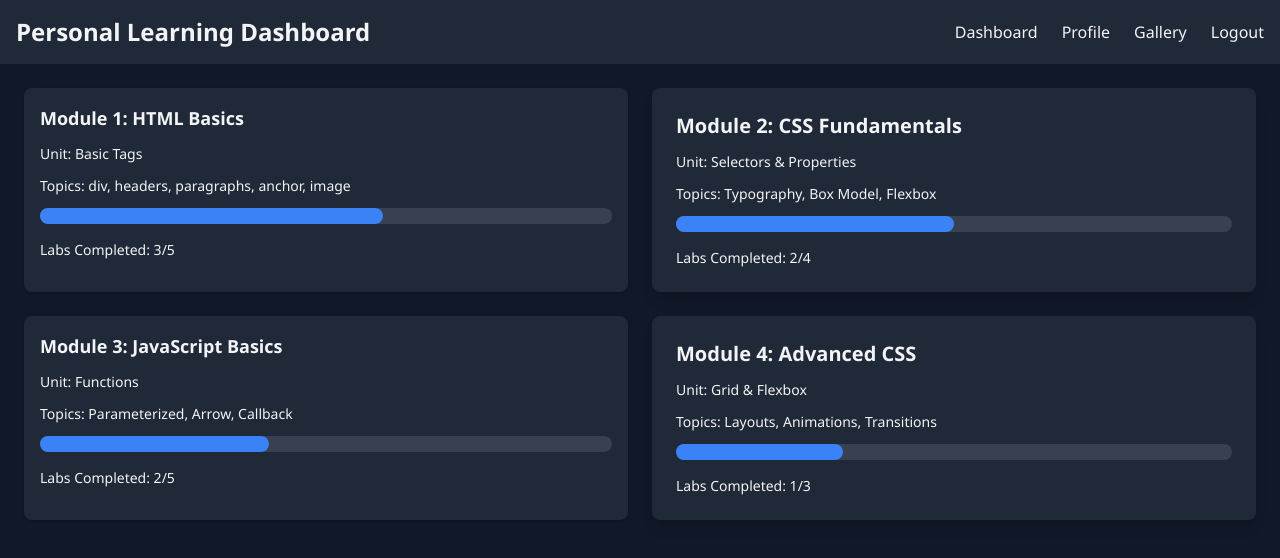
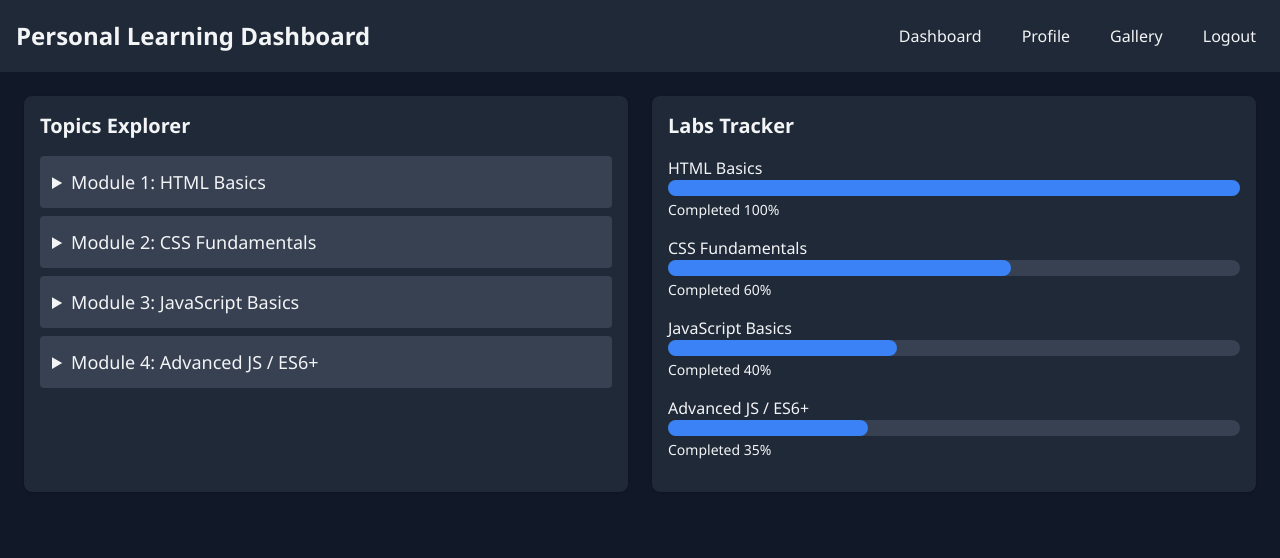
Before and after one commit to Shashi-Kiran-V/BT-Bootcamp, a plain HTML site: page UI-challenges-bootcamp/HTML_CSS_Challenges/dashboard.html in a window 1280 px wide. Drawn offline with nearby package versions, Linux system fonts and the light colour scheme.

Commit message:
implemented lab 4 and 5

```diff
--- a/UI-challenges-bootcamp/HTML_CSS_Challenges/dashboard.html
+++ b/UI-challenges-bootcamp/HTML_CSS_Challenges/dashboard.html
@@ -7,69 +7,115 @@
   <script src="https://cdn.tailwindcss.com"></script>
   <style>
     body { font-family: 'Segoe UI', Tahoma, Geneva, Verdana, sans-serif; }
+    summary::-webkit-details-marker { display: none; }
   </style>
 </head>
-<body class="bg-gray-900 text-gray-100">
+<body class="bg-gray-900 text-gray-100 min-h-screen">
 
   <!-- Header -->
   <header class="bg-gray-800 p-4 flex justify-between items-center">
     <h1 class="text-2xl font-semibold">Personal Learning Dashboard</h1>
-    <nav>
-      <ul class="flex gap-6">
-        <li><a href="dashboard.html" class="hover:text-blue-400">Dashboard</a></li>
-        <li><a href="profile.html" class="hover:text-blue-400">Profile</a></li>
-        <li><a href="gallery.html" class="hover:text-blue-400">Gallery</a></li>
-        <li><a href="login.html" class="hover:text-blue-400">Logout</a></li>
-      </ul>
+
+    <!-- Hamburger -->
+    <button id="menu-btn" class="md:hidden text-gray-100 text-2xl focus:outline-none">&#9776;</button>
+
+    <!-- Menu -->
+    <nav id="menu" class="hidden md:flex md:gap-6 flex-col md:flex-row mt-2 md:mt-0">
+      <a href="dashboard.html" class="block px-2 py-2 hover:text-blue-400">Dashboard</a>
+      <a href="profile.html" class="block px-2 py-2 hover:text-blue-400">Profile</a>
+      <a href="gallery.html" class="block px-2 py-2 hover:text-blue-400">Gallery</a>
+      <a href="login.html" class="block px-2 py-2 hover:text-blue-400">Logout</a>
     </nav>
   </header>
 
-  <!-- Dashboard Content -->
-  <main class="p-6 grid md:grid-cols-2 gap-6">
+  <script>
+    const btn = document.getElementById('menu-btn');
+    const menu = document.getElementById('menu');
 
-    <!-- Compact Module Card -->
-    <div class="bg-gray-800 p-4 rounded-lg shadow flex flex-col gap-3">
-      <h3 class="text-lg font-semibold">Module 1: HTML Basics</h3>
-      <p class="text-sm"><span class="font-medium">Unit:</span> Basic Tags</p>
-      <p class="text-sm"><span class="font-medium">Topics:</span> div, headers, paragraphs, anchor, image</p>
+    btn.addEventListener('click', () => {
+      menu.classList.remove('hidden');   // show menu
+      btn.classList.add('hidden');       // hide hamburger
+    });
+  </script>
+
+  <!-- Main -->
+  <main class="p-6 grid grid-cols-1 md:grid-cols-2 gap-6">
+
+    <!-- Topics Explorer -->
+    <section class="bg-gray-800 p-4 rounded-lg shadow">
+      <h2 class="text-xl font-semibold mb-4">Topics Explorer</h2>
+
+      <details class="mb-2 bg-gray-700 p-3 rounded">
+        <summary class="cursor-pointer font-medium text-lg hover:text-blue-400">Module 1: HTML Basics</summary>
+        <ul class="pl-4 mt-2 space-y-1 text-sm">
+          <li><span class="font-semibold">Unit 1:</span> Introduction</li>
+          <li><span class="font-semibold">Unit 2:</span> Elements & Attributes</li>
+          <li><span class="font-semibold">Unit 3:</span> Forms</li>
+        </ul>
+      </details>
+
+      <details class="mb-2 bg-gray-700 p-3 rounded">
+        <summary class="cursor-pointer font-medium text-lg hover:text-blue-400">Module 2: CSS Fundamentals</summary>
+        <ul class="pl-4 mt-2 space-y-1 text-sm">
+          <li><span class="font-semibold">Unit 1:</span> Selectors & Properties</li>
+          <li><span class="font-semibold">Unit 2:</span> Box Model</li>
+          <li><span class="font-semibold">Unit 3:</span> Flexbox</li>
+        </ul>
+      </details>
+
+      <details class="mb-2 bg-gray-700 p-3 rounded">
+        <summary class="cursor-pointer font-medium text-lg hover:text-blue-400">Module 3: JavaScript Basics</summary>
+        <ul class="pl-4 mt-2 space-y-1 text-sm">
+          <li><span class="font-semibold">Unit 1:</span> Syntax & Variables</li>
+          <li><span class="font-semibold">Unit 2:</span> Functions & Loops</li>
+          <li><span class="font-semibold">Unit 3:</span> DOM Manipulation</li>
+        </ul>
+      </details>
+
+      <details class="mb-2 bg-gray-700 p-3 rounded">
+        <summary class="cursor-pointer font-medium text-lg hover:text-blue-400">Module 4: Advanced JS / ES6+</summary>
+        <ul class="pl-4 mt-2 space-y-1 text-sm">
+          <li><span class="font-semibold">Unit 1:</span> ES6 Features | Topics: let/const, Arrow Functions, Template Literals</li>
+          <li><span class="font-semibold">Unit 2:</span> Advanced Functions | Topics: Closures, Callbacks, Higher-Order Functions</li>
+          <li><span class="font-semibold">Unit 3:</span> Async JS | Topics: Promises, Async/Await, Fetch API</li>
+          <li><span class="font-semibold">Unit 4:</span> Modules & Classes | Topics: JS Modules, Classes, Import/Export</li>
+          <li><span class="font-semibold">Unit 5:</span> Error Handling & Debugging | Topics: try/catch, console methods, Debugging Techniques</li>
+        </ul>
+      </details>
+    </section>
+
+    <!-- Labs Tracker -->
+    <section class="bg-gray-800 p-4 rounded-lg shadow">
+      <h2 class="text-xl font-semibold mb-4">Labs Tracker</h2>
+      <div class="mb-4">
+        <p class="font-medium">HTML Basics</p>
+        <div class="w-full bg-gray-700 rounded-full h-4">
+          <div class="bg-blue-500 h-4 rounded-full" style="width: 100%"></div>
+        </div>
+        <p class="text-sm mt-1">Completed 100%</p>
+      </div>
+      <div class="mb-4">
+        <p class="font-medium">CSS Fundamentals</p>
         <div class="w-full bg-gray-700 rounded-full h-4">
           <div class="bg-blue-500 h-4 rounded-full" style="width: 60%"></div>
         </div>
-      <p class="text-sm mt-1">Labs Completed: 3/5</p>
+        <p class="text-sm mt-1">Completed 60%</p>
       </div>
-
-    <!-- Detailed Module Card -->
-    <div class="bg-gray-800 p-6 rounded-lg shadow-lg flex flex-col gap-3">
-      <h3 class="text-xl font-semibold">Module 2: CSS Fundamentals</h3>
-      <p class="text-sm"><span class="font-medium">Unit:</span> Selectors & Properties</p>
-      <p class="text-sm"><span class="font-medium">Topics:</span> Typography, Box Model, Flexbox</p>
-      <div class="w-full bg-gray-700 rounded-full h-4">
-        <div class="bg-blue-500 h-4 rounded-full" style="width: 50%"></div>
-      </div>
-      <p class="text-sm mt-1">Labs Completed: 2/4</p>
-    </div>
-
-    <!-- Compact Module Card -->
-    <div class="bg-gray-800 p-4 rounded-lg shadow flex flex-col gap-3">
-      <h3 class="text-lg font-semibold">Module 3: JavaScript Basics</h3>
-      <p class="text-sm"><span class="font-medium">Unit:</span> Functions</p>
-      <p class="text-sm"><span class="font-medium">Topics:</span> Parameterized, Arrow, Callback </p>
+      <div class="mb-4">
+        <p class="font-medium">JavaScript Basics</p>
         <div class="w-full bg-gray-700 rounded-full h-4">
           <div class="bg-blue-500 h-4 rounded-full" style="width: 40%"></div>
         </div>
-      <p class="text-sm mt-1">Labs Completed: 2/5</p>
+        <p class="text-sm mt-1">Completed 40%</p>
       </div>
-
-    <!-- Detailed Module Card -->
-    <div class="bg-gray-800 p-6 rounded-lg shadow-lg flex flex-col gap-3">
-      <h3 class="text-xl font-semibold">Module 4: Advanced CSS</h3>
-      <p class="text-sm"><span class="font-medium">Unit:</span> Grid & Flexbox</p>
-      <p class="text-sm"><span class="font-medium">Topics:</span> Layouts, Animations, Transitions</p>
+      <div class="mb-4">
+        <p class="font-medium">Advanced JS / ES6+</p>
         <div class="w-full bg-gray-700 rounded-full h-4">
-        <div class="bg-blue-500 h-4 rounded-full" style="width: 30%"></div>
+          <div class="bg-blue-500 h-4 rounded-full" style="width: 35%"></div>
         </div>
-      <p class="text-sm mt-1">Labs Completed: 1/3</p>
+        <p class="text-sm mt-1">Completed 35%</p>
       </div>
+    </section>
 
   </main>
 
```
Also changed, not shown: UI-challenges-bootcamp/HTML_CSS_Challenges/gallery.html (+14 -10 lines), UI-challenges-bootcamp/HTML_CSS_Challenges/login.html (+8 -8 lines), UI-challenges-bootcamp/HTML_CSS_Challenges/profile.html (+21 -17 lines). Lines whose indentation alone changed are shown as unchanged.
